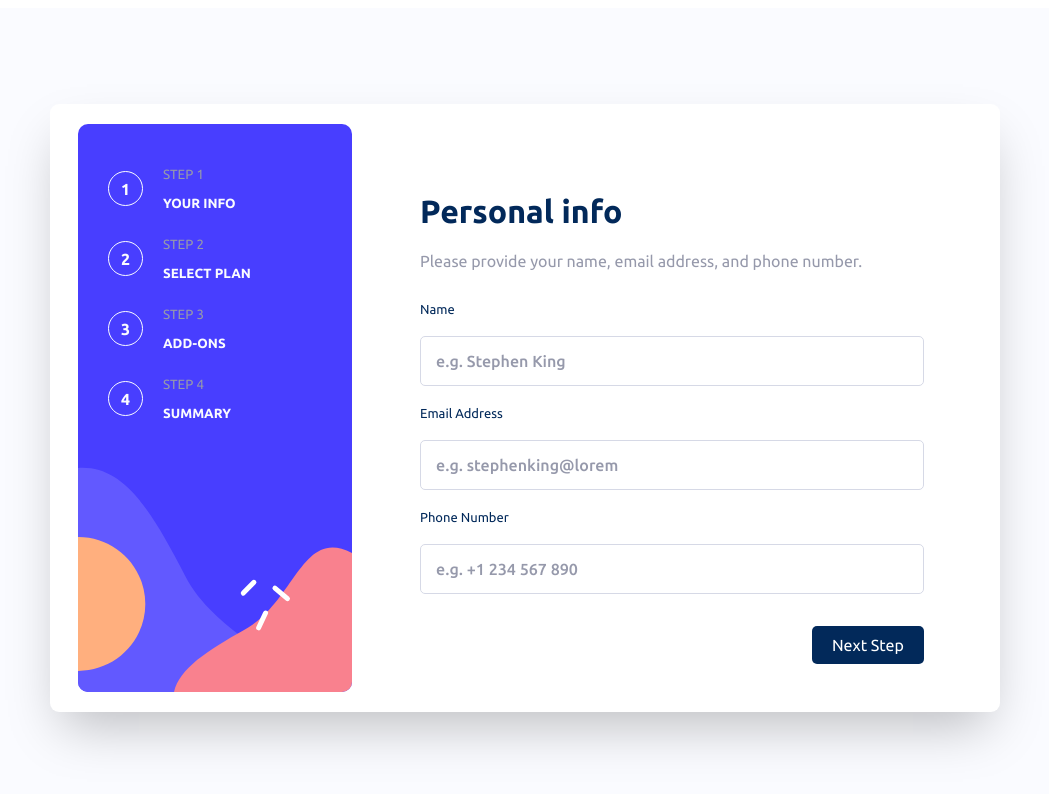
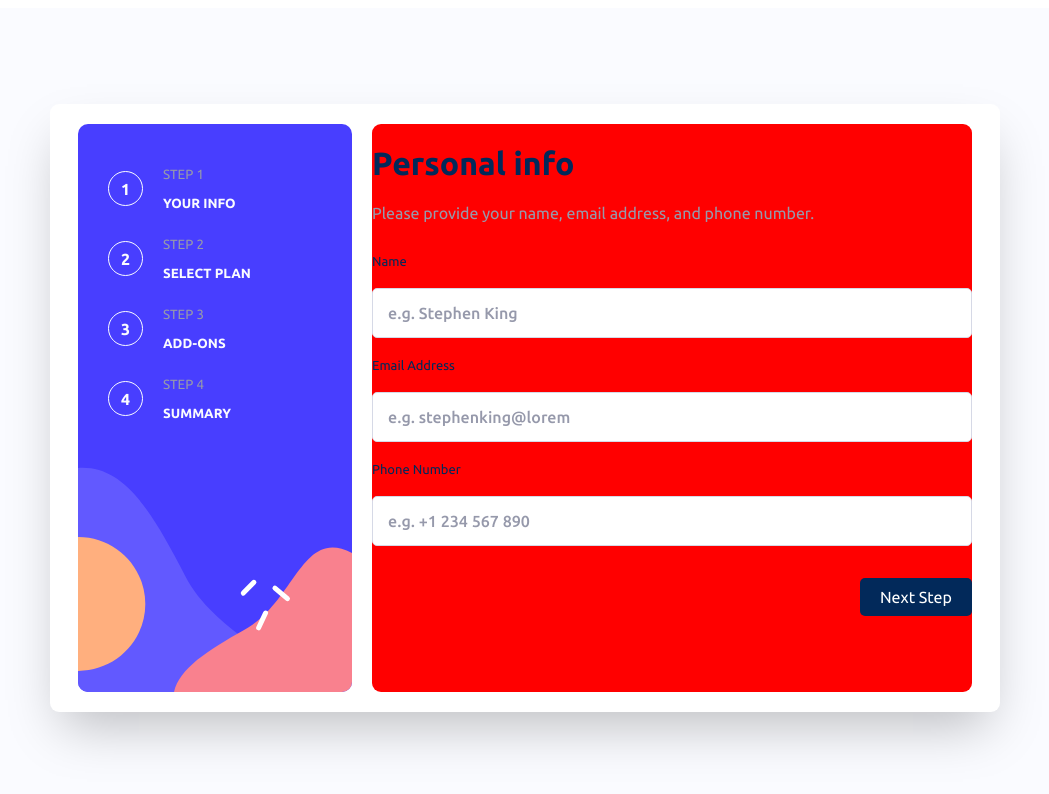
Before and after one commit to CipiVlad/multi_step_form, a React (Vite) app: page / in a window 1280 px wide. Shown: the top 794 px of the page, without its empty margins (115-1164 px from the left). Built offline with nearby package versions, Linux system fonts and the light colour scheme.

Commit message:
stepcard_container.scss introducing @media in css

```diff
--- a/src/components/SideBar.scss
+++ b/src/components/SideBar.scss
@@ -64,13 +64,31 @@
         }
     }
 
+    @media (min-width: 1441px) and (max-width: 1920px) {
+        .stepcard_container {
+            width: 600px;
+            height: 568px;
+            border-radius: 9px;
+            // padding: 3em;
+            overflow: hidden;
+        }
+
+    }
+
+    @media screen and (max-width: 1440px) {
+        .stepcard_container {
+            background-color: red;
+            width: 600px;
+            height: 568px;
+            border-radius: 9px;
+            // padding: 3em;
+            overflow: hidden;
+
+        }
+    }
 
     .stepcard_container {
-        width: 600px;
-        height: 568px;
-        border-radius: 9px;
-        padding: 3em;
-        overflow: hidden;
+
 
 
         .title {
```
